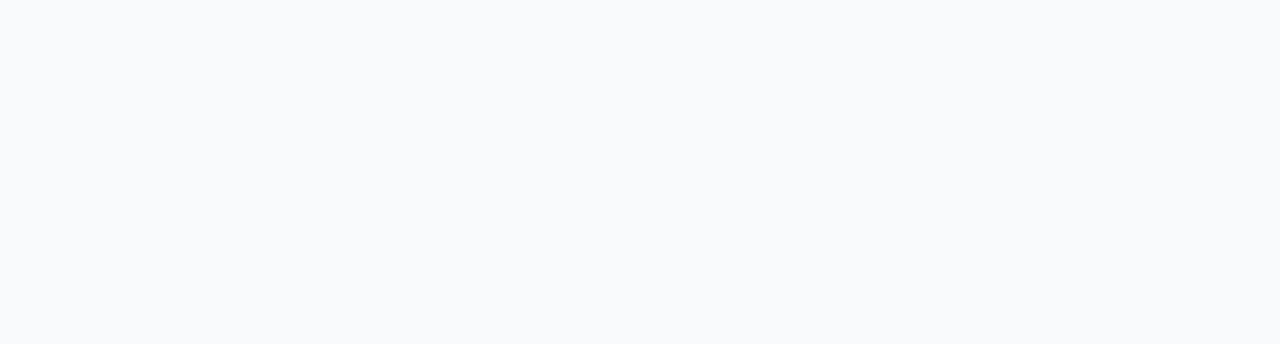
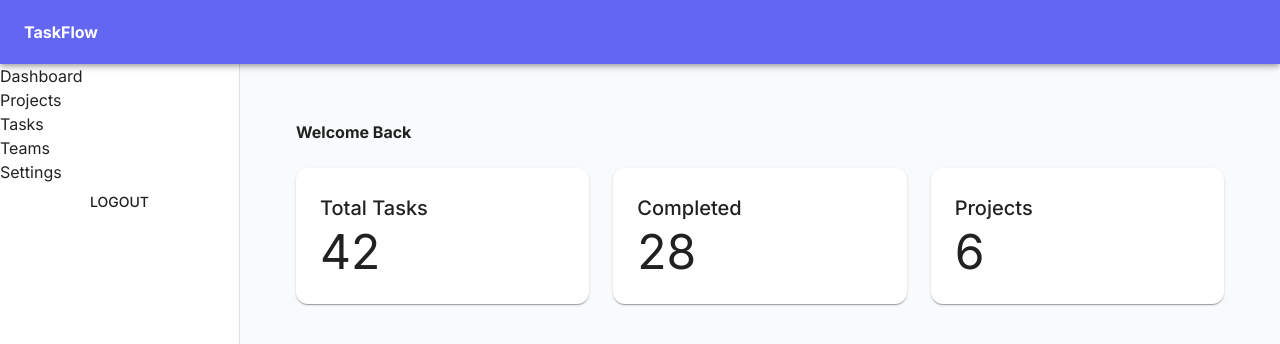
Before and after one commit to herve192-hub/TaskFlow, a React (Vite) app in the folder frontend/: page /dashboard in a window 1280 px wide. Before the commit this address had no page. Shown: the top 344 px of the page. Built offline with nearby package versions, Linux system fonts and the light colour scheme; sample sign-in values are in the browser's storage.

Commit message:
basic dashboard implemented

```diff
--- /dev/null
+++ b/frontend/src/components/DashboardLayout.tsx
@@ -0,0 +1,101 @@
+import {
+    Box,
+    Drawer,
+    Toolbar,
+    AppBar,
+    Typography,
+} from "@mui/material";
+
+import { ReactNode } from "react";
+import Button from "@mui/material/Button";
+import { useNavigate } from "react-router-dom";
+
+const drawerWidth = 240;
+
+interface Props {
+    children: ReactNode;
+}
+
+
+export default function DashboardLayout({
+    children,
+}: Props) {
+    const navigate = useNavigate();
+    const handleLogout = () => {
+        localStorage.clear();
+        navigate("/");
+    }
+    return (
+        <Box sx={{ display: "flex" }}>
+            <AppBar
+                position="fixed"
+                sx={{
+                    zIndex: 1201,
+                }}
+            >
+                <Toolbar>
+                    <Typography
+                        sx={{variant: "h6",
+                        fontWeight: "bold",
+                        }}
+                    >
+                        TaskFlow
+                    </Typography>
+                    {/* <Button
+                        color="inherit"
+                        onClick={handleLogout}
+                    >
+                        Logout
+                    </Button> */}
+                </Toolbar>
+            </AppBar>
+            <Drawer
+                variant="permanent"
+                sx={{
+                    width: drawerWidth,
+                    flexShrink: 0,
+
+                    "& .MuiDrawer-paper": {
+                        width: drawerWidth,
+                        boxSizing: "border-box",
+                    },
+                }}
+            >
+                <Toolbar/>
+                <Box sx={{p: "2" }}>
+                    <Typography>
+                        Dashboard
+                    </Typography>
+                    <Typography sx={{mt: "2"}}>
+                        Projects
+                    </Typography>
+                    <Typography sx={{mt: "2"}}>
+                        Tasks
+                    </Typography>
+                    <Typography sx={{mt: "2"}}>
+                        Teams
+                    </Typography>
+                    <Typography sx={{mt: "2"}}>
+                        Settings
+                    </Typography>
+                </Box>
+                                <Button
+                    color="inherit"
+                    onClick={handleLogout}
+                >
+                    Logout
+                </Button>
+            </Drawer>
+            <Box
+                component="main"
+                sx={{
+                    flexGrow: 1,
+                    p: 3,
+                }}
+            >
+                <Toolbar/>
+                {children}
+            </Box>
+        </Box>
+    );
+}
--- /dev/null
+++ b/frontend/src/pages/Dashboard.tsx
@@ -0,0 +1,63 @@
+import {
+    Box,
+    Typography,
+    Paper,
+    Grid,
+} from "@mui/material";
+
+import DashboardLayout from "../components/DashboardLayout";
+
+
+export default function Dashboard() {
+    return (
+        <DashboardLayout>
+            <Box
+                sx={{ p: 4,
+                variant: "h4",
+                }}>
+                <Typography
+                    sx={{
+                    fontWeight: "bold",
+                    mb: 3,
+                    }}
+                >
+                    Welcome Back
+                </Typography>
+
+                <Grid container spacing={3}>
+                    <Grid size={{ xs: 12, md: 4 }}>
+                        <Paper sx={{p: 3}}>
+                            <Typography variant="h6">
+                                Total Tasks
+                            </Typography>
+
+                            <Typography variant="h3">
+                                42
+                            </Typography>
+                        </Paper>
+                    </Grid>
+                    <Grid size={{ xs: 12, md: 4 }}>
+                        <Paper sx={{ p: 3 }}>
+                            <Typography variant="h6">
+                                Completed
+                            </Typography>
+                            <Typography variant="h3">
+                                28
+                            </Typography>
+                        </Paper>
+                    </Grid>
+                    <Grid size={{ xs: 12, md: 4 }}>
+                        <Paper sx={{p: 3}}>
+                            <Typography variant="h6">
+                                Projects
+                            </Typography>
+                            <Typography variant="h3">
+                                6
+                            </Typography>
+                        </Paper>
+                    </Grid>
+                </Grid>
+            </Box>
+        </DashboardLayout>
+    );
+}
--- a/frontend/src/pages/Login.tsx
+++ b/frontend/src/pages/Login.tsx
@@ -31,6 +31,8 @@
 import { authService } from "../services/authService.ts";
 import { authStorage } from "../types/auth.ts";
 
+import { useNavigate } from "react-router-dom";
+
 
 
 
@@ -51,23 +53,27 @@
             rememberMe: false,
         },
     });
+//
+    const navigate = useNavigate();
+
 // Handle form submission ...
     const onSubmit = async (data: LoginFormData) => {
         try {
             const response =
             await authService.login(data);
-
+//
             authStorage.saveTokens(
                 response.accessToken,
                 response.refreshToken
             );
 
             console.log(response);
-
+//
              toast.success(
                 "Login successful!"
             );
-        } catch (error) {
+            navigate("/dashboard");
+        } catch (error) {  //
             toast.error(
                 error instanceof Error
                 ? error.message
--- a/frontend/src/routes/AppRoutes.tsx
+++ b/frontend/src/routes/AppRoutes.tsx
@@ -4,7 +4,8 @@
 import Signup from "../pages/Signup";
 import Login from "../pages/Login";
 import ForgotPassword from "../pages/ForgotPassword";
-// import Dashboard from "../pages/Dashboard";
+import Dashboard from "../pages/Dashboard";
+import ProtectedRoute from "./protectedRoute";
 
 export default function AppRoutes() {
     return (
@@ -14,7 +15,12 @@
                 <Route path="/signup" element={<Signup />} />
                 <Route path="/login" element={<Login />} />
                 <Route path="/forgot-password" element={<ForgotPassword />}/>
-                {/* <Route path="/dashboard" element={<Dashboard />} /> */}
+                <Route path="/dashboard" element={
+                    <ProtectedRoute>
+                        <Dashboard />
+                    </ProtectedRoute>
+                    }
+                />
             </Routes>
         </BrowserRouter>
     );
--- /dev/null
+++ b/frontend/src/routes/protectedRoute.tsx
@@ -0,0 +1,17 @@
+import { Navigate, replace } from "react-router-dom";
+
+interface Props {
+    children: React.ReactNode;
+}
+
+export default function ProtectedRoute({
+    children,
+}: Props) {
+    const token = localStorage.getItem(
+        "accessToken"
+    );
+
+    return token
+        ? children
+        : <Navigate to="/" replace/>;
+}
```
